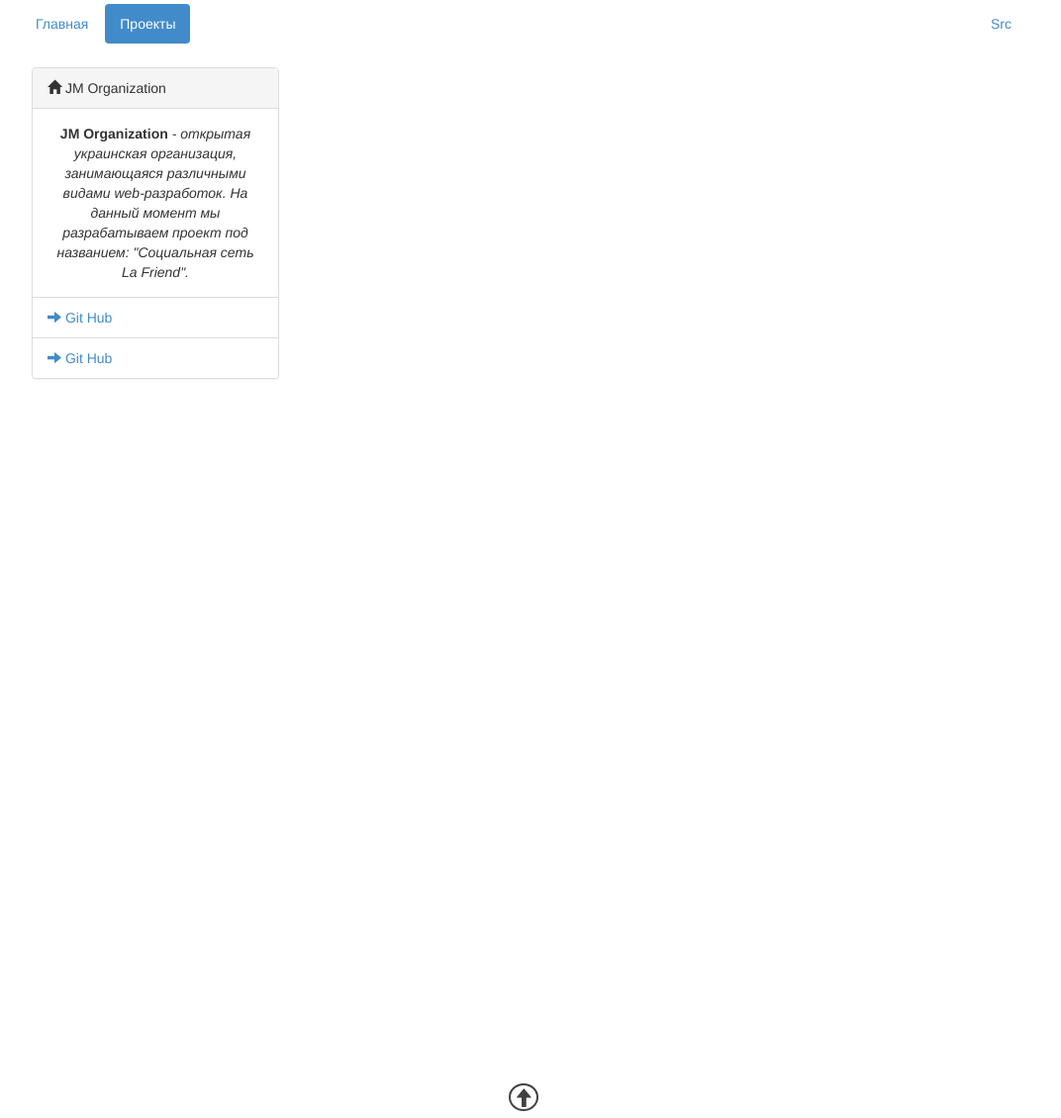
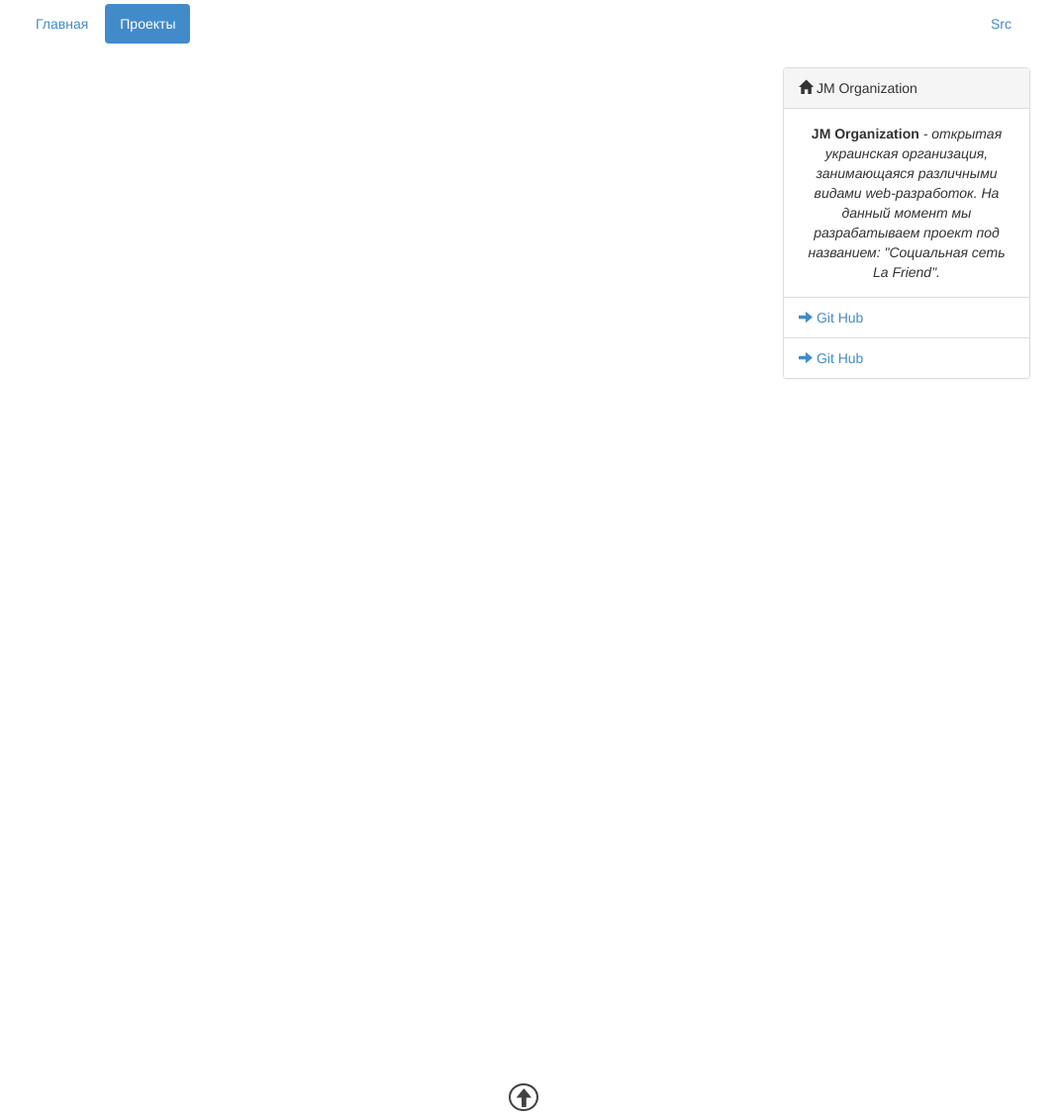
Before and after one commit to jm-organization/jm-organization.github.io, a Jekyll site: the page built from projects/la-friend/index.html, in a window 1280 px wide and 1130 px high. Shown: the whole window at 99% size, without its empty margins (111-1183 px from the left). Built offline with Jekyll 4.4.1, drawn with Linux system fonts in a browser that asks for light colours.

Commit message:
Оптимизирован код

```diff
--- a/assets/css/main.css
+++ b/assets/css/main.css
@@ -107,8 +107,7 @@ li {
   .page-width .page-content {
     width: calc(100% - 265px);
     height: auto;
-    display: inline-block;
-    float: left; }
+    display: inline-block; }
     .page-width .page-content .jm-page-title, .page-width .page-content .jm-comments .jm-comments-title {
       position: relative;
       text-transform: uppercase; }
@@ -149,7 +148,7 @@ li {
       text-align: center; }
   .page-width .jm-sidebar {
     width: 250px;
-    float: left;
+    float: right;
     margin: 20px 0 0 15px;
     height: auto; }
 
--- a/assets/css/main.sass
+++ b/assets/css/main.sass
@@ -117,7 +117,6 @@ li
     width: calc(100% - 265px)
     height: auto
     display: inline-block
-    float: left
 
     .jm-page-title
       position: relative
@@ -169,6 +168,6 @@ li
 
   .jm-sidebar
     width: 250px
-    float: left
+    float: right
     margin: 20px 0 0 15px
     height: auto
```
